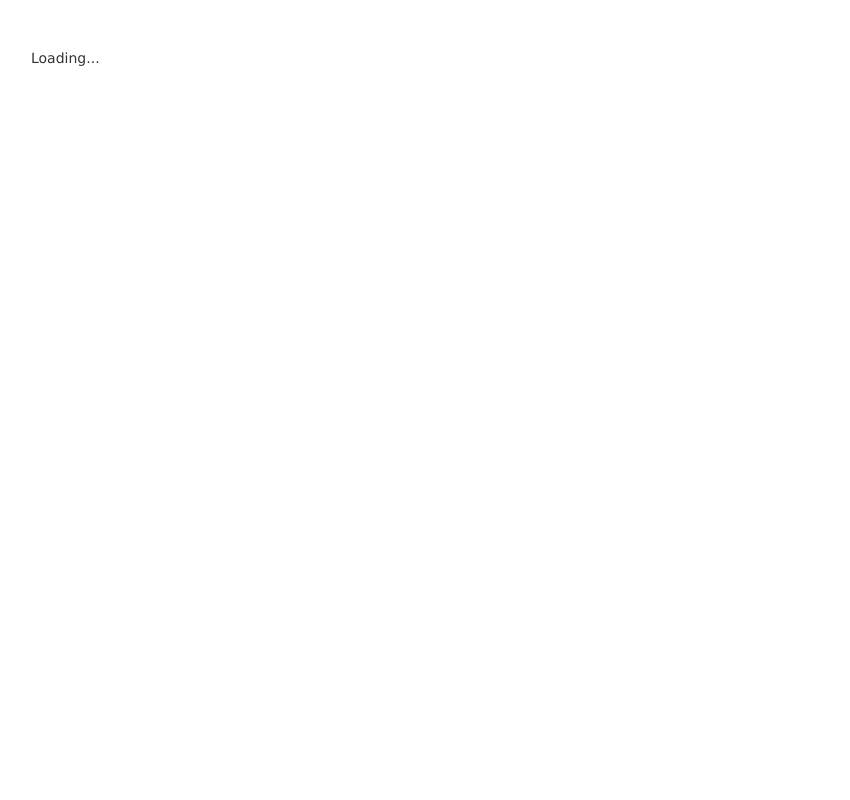
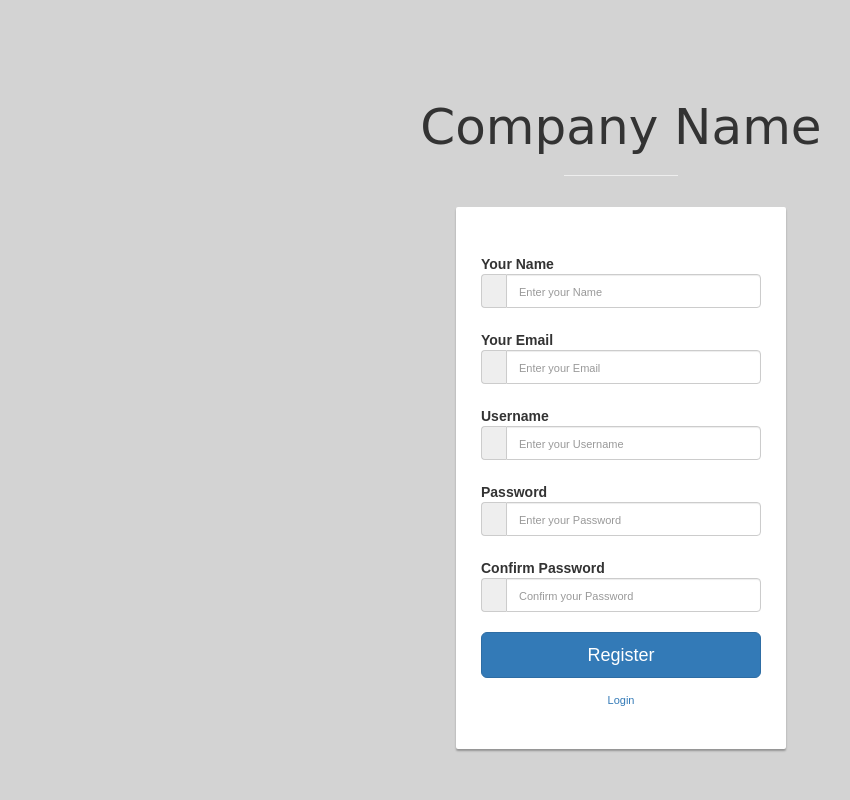
Before and after one commit to eduardoangelosimon/seed-project, a Node server app: page /registro-usuario-salvar in a window 1280 px wide. Before the commit the part shown is almost empty. Shown: the whole page, without its empty margins (19-869 px from the left). Run offline with Node 20, Linux system fonts and the light colour scheme; some libraries are stand-ins or nearby versions.

Commit message:
código funcionando

```diff
--- a/public/stylesheets/styleregister.css
+++ b/public/stylesheets/styleregister.css
@@ -0,0 +1,64 @@
+body, html{
+  height: 100%;
+  background-repeat: no-repeat;
+  background-color: #d3d3d3;
+  font-family: 'Oxygen', sans-serif;
+}
+
+.main{
+  margin-top: 70px;
+}
+
+h1.title {
+ font-size: 50px;
+ font-family: 'Passion One', cursive;
+ font-weight: 400;
+}
+
+hr{
+ width: 10%;
+ color: #fff;
+}
+
+.form-group{
+ margin-bottom: 15px;
+}
+
+label{
+ margin-bottom: 15px;
+}
+
+input,
+input::-webkit-input-placeholder {
+ font-size: 11px;
+ padding-top: 3px;
+}
+
+.main-login{
+  background-color: #fff;
+ /* shadows and rounded borders */
+ -moz-border-radius: 2px;
+ -webkit-border-radius: 2px;
+ border-radius: 2px;
+ -moz-box-shadow: 0px 2px 2px rgba(0, 0, 0, 0.3);
+ -webkit-box-shadow: 0px 2px 2px rgba(0, 0, 0, 0.3);
+ box-shadow: 0px 2px 2px rgba(0, 0, 0, 0.3);
+
+}
+
+.main-center{
+  margin-top: 30px;
+  margin: 0 auto;
+  max-width: 330px;
+ padding: 40px 40px;
+
+}
+
+.login-button{
+ margin-top: 5px;
+}
+
+.login-register{
+ font-size: 11px;
+ text-align: center;
+}
--- a/routes/app.js
+++ b/routes/app.js
@@ -1,6 +1,11 @@
 var express = require('express');
 var router = express.Router();
+
 var User = require('../models/user');
+
+router.get('/node-mongodb-mongoose-user', function (req, res, next) {
+    res.render('node');
+})
 
 router.post('/node-mongodb-mongoose-user', function (req, res, next) {
     var emailVar = req.body.emailBody;
@@ -32,6 +37,10 @@ router.get('/message/:msgParam', function(req, res, next) {
     res.render('node', {message: req.params.msgParam});
 });
 
+router.get('/registro-usuario-salvar', function(req, res, next) {
+    res.render('registro-usuario-salvar');
+});
+
 router.post('/message', function (req, res, next) {
     var messageVar = req.body.messageBody;
     res.redirect('/message/' + messageVar);
@@ -39,11 +48,16 @@ router.post('/message', function (req, res, next) {
 
 
 router.get('/node-mongodb-mongoose-user-busca', function (req, res, next) {
-    User.findOne({}, function(err, documents) {
+    User.findOne({}, function(err, documents){
         if (err) {
             return res.send('Error!! :-(');
         }
-        res.render('node', {firstNameV: documents});
+        res.render('node', {firstNameV: documents.firstName,
+                            lastNameV: documents.lastName,
+                            passwordV: documents.password,
+                            emailV: documents.email,
+                            messagesV: documents.message
+        });
     });
 });
 
--- a/views/node.hbs
+++ b/views/node.hbs
@@ -7,6 +7,7 @@
 
 <!-- Busca os dados de usuário -->
 <h1>Dados de User Recuperados</h1>
+
 {{ firstNameV }} <br>
 {{ lastNameV }} <br>
 {{ passwordV }} <br>
--- /dev/null
+++ b/views/registro-usuario-salvar.hbs
@@ -0,0 +1,84 @@
+<!DOCTYPE html>
+<html>
+    <head>
+        <base href="/">
+        <title>Angular Messenger</title>
+        <link rel="stylesheet" href="https://maxcdn.bootstrapcdn.com/bootstrap/3.3.6/css/bootstrap.min.css" integrity="sha384-1q8mTJOASx8j1Au+a5WDVnPi2lkFfwwEAa8hDDdjZlpLegxhjVME1fgjWPGmkzs7" crossorigin="anonymous">
+        <link rel='stylesheet' href='/stylesheets/styleregister.css'/>
+    </head>
+    <body>
+      <my-app>
+        <div class="container">
+          <div class="row main">
+            <div class="panel-heading">
+                    <div class="panel-title text-center">
+                        <h1 class="title">Company Name</h1>
+                        <hr />
+                      </div>
+                  </div>
+            <div class="main-login main-center">
+              <form class="form-horizontal" method="post" action="#">
+
+                <div class="form-group">
+                  <label for="name" class="cols-sm-2 control-label">Your Name</label>
+                  <div class="cols-sm-10">
+                    <div class="input-group">
+                      <span class="input-group-addon"><i class="fa fa-user fa" aria-hidden="true"></i></span>
+                      <input type="text" class="form-control" name="name" id="name"  placeholder="Enter your Name"/>
+                    </div>
+                  </div>
+                </div>
+
+                <div class="form-group">
+                  <label for="email" class="cols-sm-2 control-label">Your Email</label>
+                  <div class="cols-sm-10">
+                    <div class="input-group">
+                      <span class="input-group-addon"><i class="fa fa-envelope fa" aria-hidden="true"></i></span>
+                      <input type="text" class="form-control" name="email" id="email"  placeholder="Enter your Email"/>
+                    </div>
+                  </div>
+                </div>
+
+                <div class="form-group">
+                  <label for="username" class="cols-sm-2 control-label">Username</label>
+                  <div class="cols-sm-10">
+                    <div class="input-group">
+                      <span class="input-group-addon"><i class="fa fa-users fa" aria-hidden="true"></i></span>
+                      <input type="text" class="form-control" name="username" id="username"  placeholder="Enter your Username"/>
+                    </div>
+                  </div>
+                </div>
+
+                <div class="form-group">
+                  <label for="password" class="cols-sm-2 control-label">Password</label>
+                  <div class="cols-sm-10">
+                    <div class="input-group">
+                      <span class="input-group-addon"><i class="fa fa-lock fa-lg" aria-hidden="true"></i></span>
+                      <input type="password" class="form-control" name="password" id="password"  placeholder="Enter your Password"/>
+                    </div>
+                  </div>
+                </div>
+
+                <div class="form-group">
+                  <label for="confirm" class="cols-sm-2 control-label">Confirm Password</label>
+                  <div class="cols-sm-10">
+                    <div class="input-group">
+                      <span class="input-group-addon"><i class="fa fa-lock fa-lg" aria-hidden="true"></i></span>
+                      <input type="password" class="form-control" name="confirm" id="confirm"  placeholder="Confirm your Password"/>
+                    </div>
+                  </div>
+                </div>
+
+                <div class="form-group ">
+                  <button type="button" class="btn btn-primary btn-lg btn-block login-button">Register</button>
+                </div>
+                <div class="login-register">
+                        <a href="/">Login</a>
+                    </div>
+              </form>
+            </div>
+          </div>
+        </div>
+      </my-app>
+    </body>
+</html>
```
Also changed, not shown: 16 other files.
